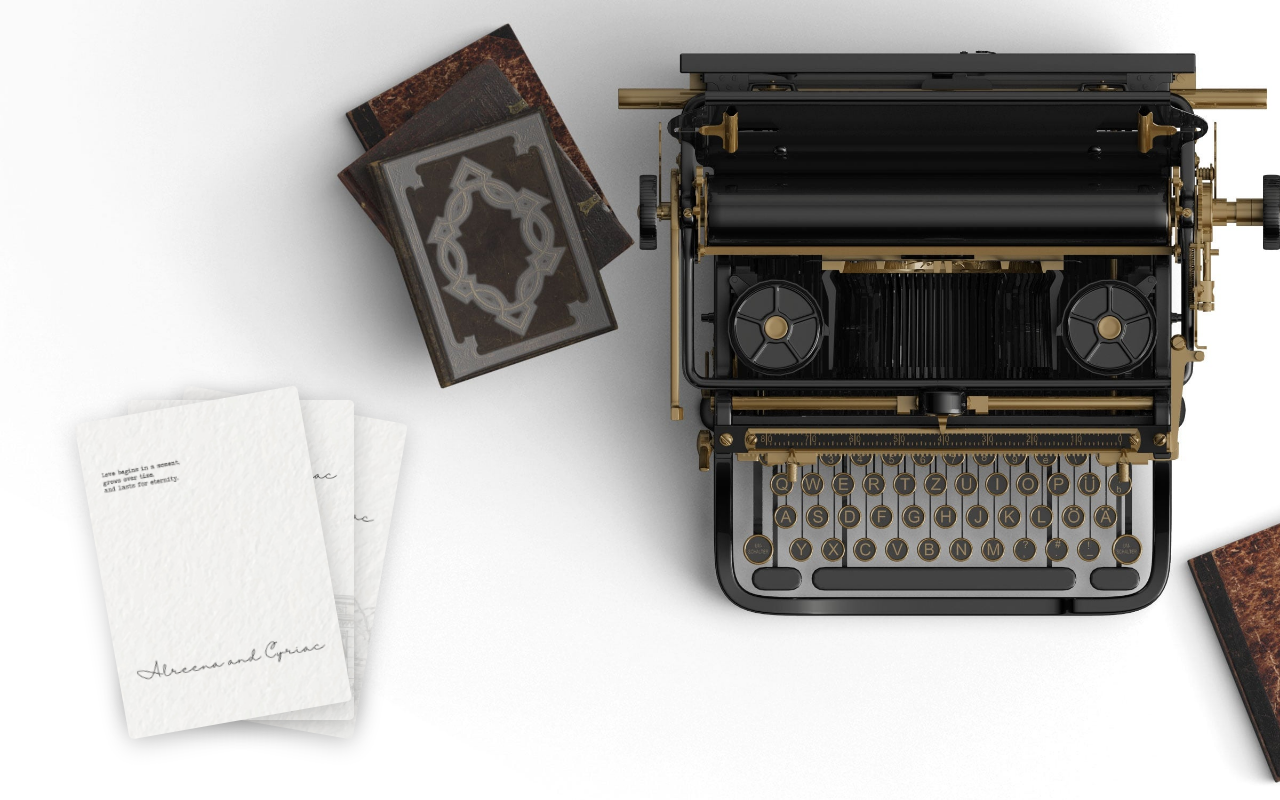
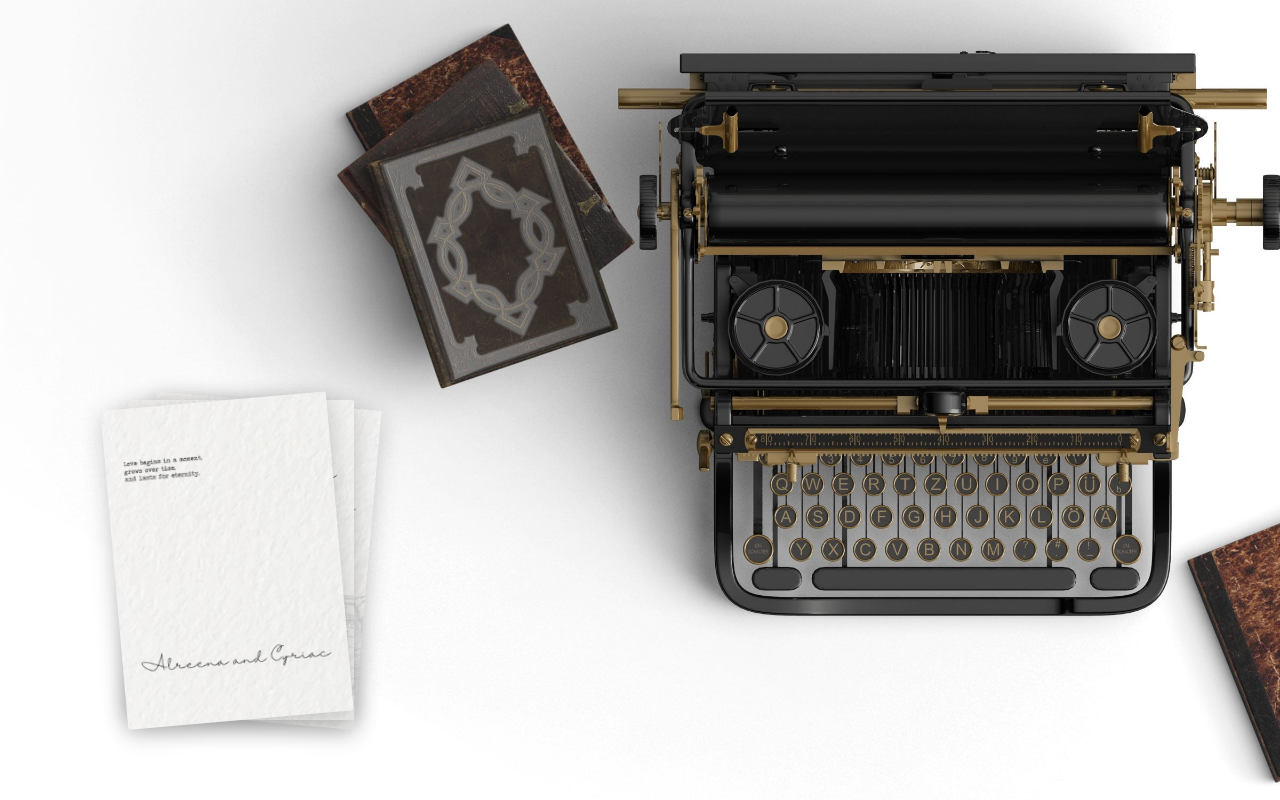
Before and after one commit to cyriac/cyriac.alreena.com, a Nuxt app: page / in a window 1280 px wide. Built offline with nearby package versions, Linux system fonts and the light colour scheme; a web font is replaced by a local one.

Commit message:
more realistic card decks

```diff
--- a/pages/index.vue
+++ b/pages/index.vue
@@ -1,9 +1,9 @@
 <template>
   <section class="container">
     <div class="card-group">
-      <Card src="/img/cover.jpg" class="inv-card-cover" :class="{open: activeCard == 'cover'}" @click.native="cardClick('cover')"/>
-      <Card src="/img/mumbai.jpg" class="inv-card-mumbai" :class="{open: activeCard == 'mumbai'}" @click.native="cardClick('mumbai')"/>
-      <Card src="/img/kochi.jpg" class="inv-card-kochi" :class="{open: activeCard == 'kochi'}" @click.native="cardClick('kochi')"/>
+      <Card src="/img/cover.jpg" class="inv-card inv-card-cover" :class="{open: activeCard == 'cover'}" @click.native="cardClick('cover')"/>
+      <Card src="/img/mumbai.jpg" class="inv-card inv-card-mumbai" :class="{open: activeCard == 'mumbai'}" @click.native="cardClick('mumbai')"/>
+      <Card src="/img/kochi.jpg" class="inv-card inv-card-kochi" :class="{open: activeCard == 'kochi'}" @click.native="cardClick('kochi')"/>
     </div>
   </section>
 </template>
@@ -42,32 +42,47 @@ export default {
   display: flex;
   max-width: 100%;
 }
-.inv-card-cover, .inv-card-mumbai, .inv-card-kochi {
+.inv-card {
   max-height: 40vh;
   position: fixed;
   bottom: 10vh;
   left: 10vw;
   transform-origin: bottom center;
   transition-duration: 1s;
-  border-radius: 5px !important;
+  border-radius: 2px !important;
   overflow: hidden !important;
   cursor: pointer;
   &.open {
     left: 40vw;
     max-height: 80vh;
     // z-index: 1001;
-    transform: rotate(0);
+    transform: rotate(0) !important;
   }
 }
+.card-group {
   .inv-card-cover {
     z-index: 1000;
-  transform: rotate(-10deg);
+    transform: rotate(-5deg);
   }
   .inv-card-mumbai {
     z-index: 999;
   }
   .inv-card-kochi {
     z-index: 998;
+    transform: rotate(5deg);
+  }
+  &:hover {
+    .inv-card {
+      &:hover {
+        bottom: 12.5vh;
+      }
+    }
+    .inv-card-cover {
+      transform: rotate(-10deg);
+    }
+    .inv-card-kochi {
       transform: rotate(10deg);
     }
+  }
+}
 </style>
```
Lines whose indentation alone changed are shown as unchanged.
